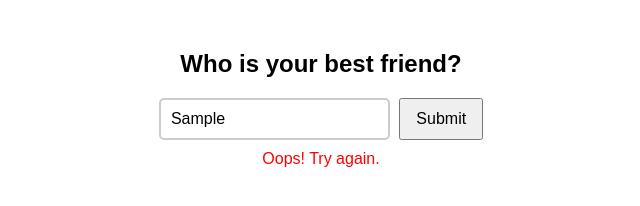
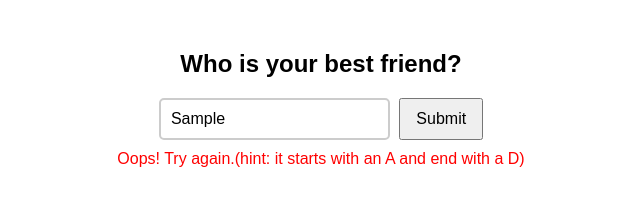
Before and after one commit to ahmedrachid04/B-DAY, a plain HTML site: page index.html in a window 1280 px wide. Both pictures are taken after typing "Sample" into the empty fields and a click on the button "Submit". Shown: the whole page, without its empty margins (319-959 px from the left). Drawn offline with Linux system fonts and the light colour scheme.

Commit message:
new commit

```diff
--- a/index.html
+++ b/index.html
@@ -70,7 +70,7 @@
                     window.location.href = "birthday.html"; // Redirect after fade-out
                 }, 800); // Matches the CSS transition duration
             } else {
-                errorMessage.textContent = "Oops! Try again.";
+                errorMessage.textContent = "Oops! Try again.(hint: it starts with an A and end with a D)";
                 userInput.classList.add("shake"); // Add shake effect
 
                 // Remove shake class after animation completes
```
